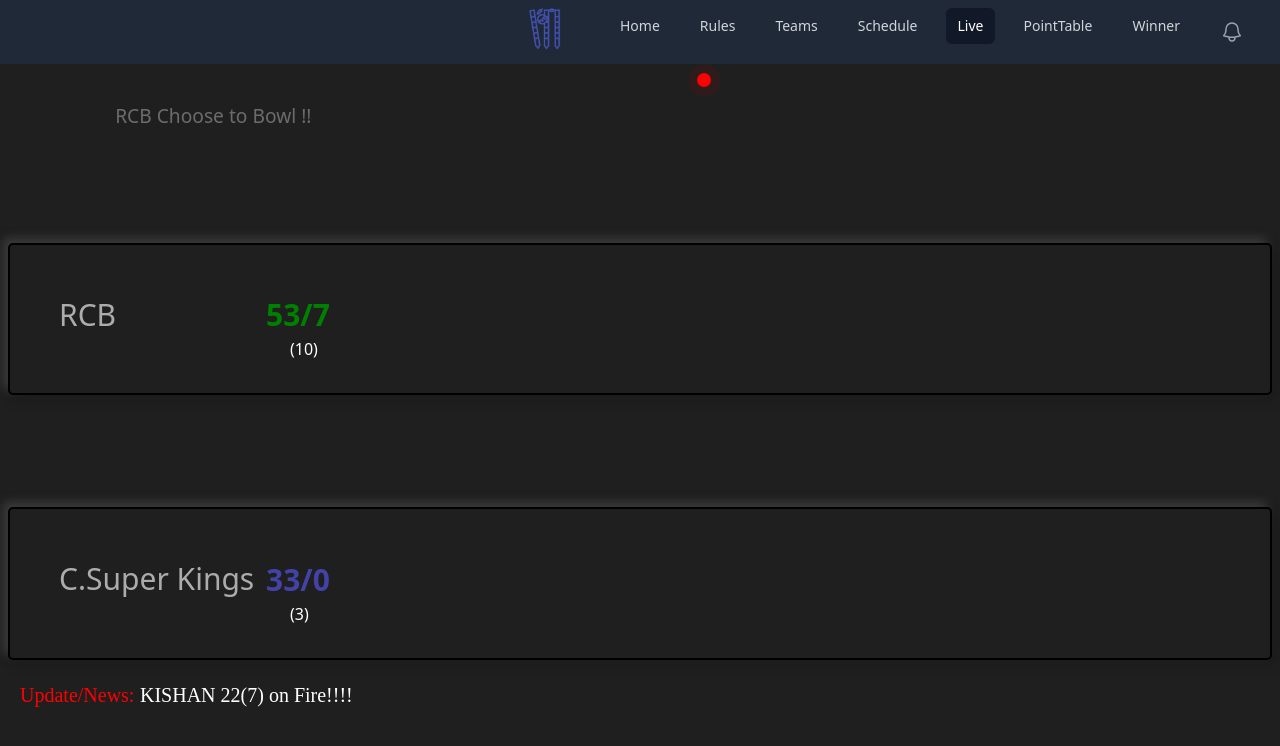
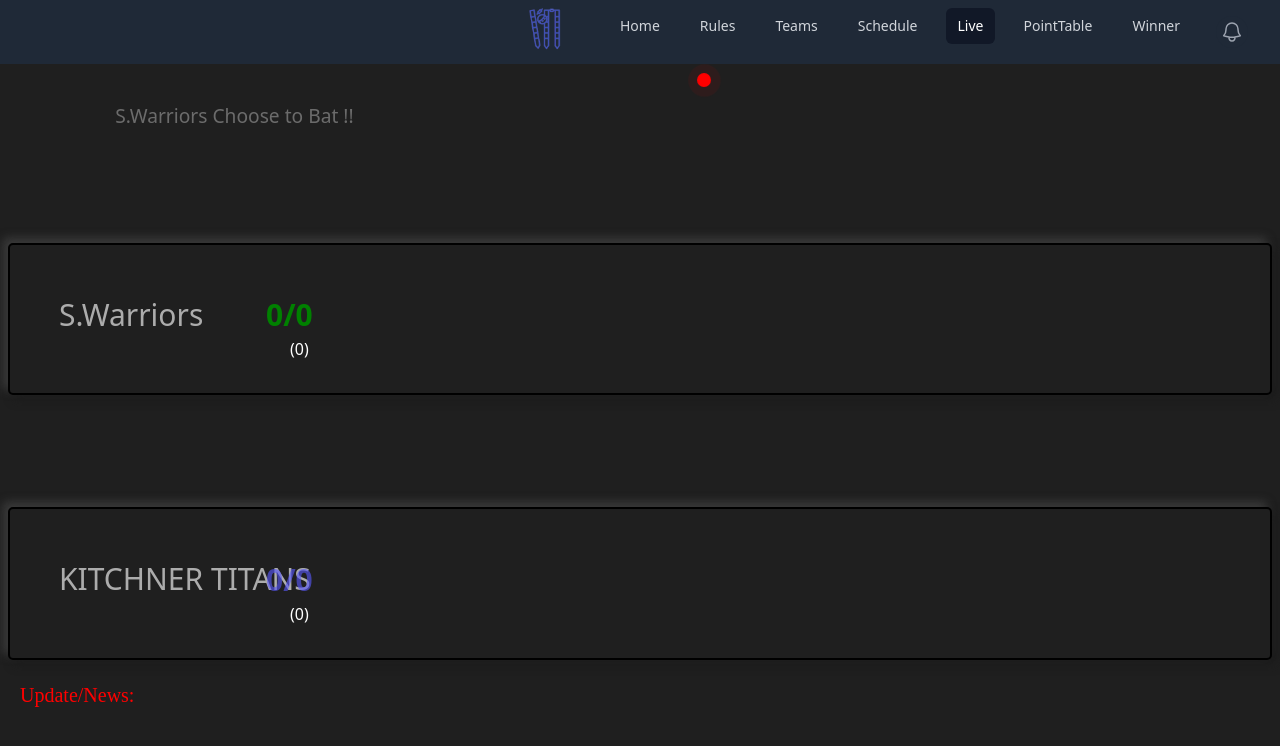
Before and after one commit to Dutt0408/my-project, a React (Create React App) app: page /Live in a window 1280 px wide. Shown: the top 746 px of the page. Built offline with nearby package versions, Linux system fonts and the light colour scheme; a web font is replaced by a local one.

Commit message:
Commit 1111

```diff
--- a/src/live.js
+++ b/src/live.js
@@ -5,7 +5,7 @@ function live() {
   return (
     <div className='Livesection'>
 
-<div className="wontoss">RCB Choose to Bowl !! </div>
+<div className="wontoss">S.Warriors Choose to Bat !! </div>
 {/* <div className="wontoss">13 off 30 Ball </div> */}
 
 
@@ -14,26 +14,26 @@ function live() {
 
 <div className="team10">
 
-<div className="teamname">RCB</div>
+<div className="teamname">S.Warriors</div>
 <div className="scorer">
-<div className="scorelive">53/7</div>
-<div className="Over">(10)</div>
+<div className="scorelive">0/0</div>
+<div className="Over">(0)</div>
 </div>
 </div>
 
 
 <div className="team10">
 <div className="circle pos1"></div>
-<div className="teamname">C.Super Kings</div>
+<div className="teamname">KITCHNER TITANS</div>
 <div className="scorer">
-<div className="score">33/0</div>
-<div className="Over">(3)</div>
+<div className="score">0/0</div>
+<div className="Over">(0)</div>
 </div>
 </div>
 
 
 <div className="overnews"> Update/News: </div>
-<div className="overnewss">  KISHAN 22(7) on Fire!!!! </div>
+<div className="overnewss">   </div>
 {/* <div className="overnewsss"> Nehanshu OUT!!!</div>  */}
 </div>
 
@@ -46,10 +46,10 @@ function live() {
 
 
 
-{/*
 
-<div className="next">Upcoming: </div>
-<div className="wontoss"> L.Strikers Choose to Bowl !!</div>
+
+{/* <div className="next">Upcoming: </div>
+<div className="wontoss"> S.Warriors Choose to Bat !!</div>
 
 
 <div className="teamlo">
```
